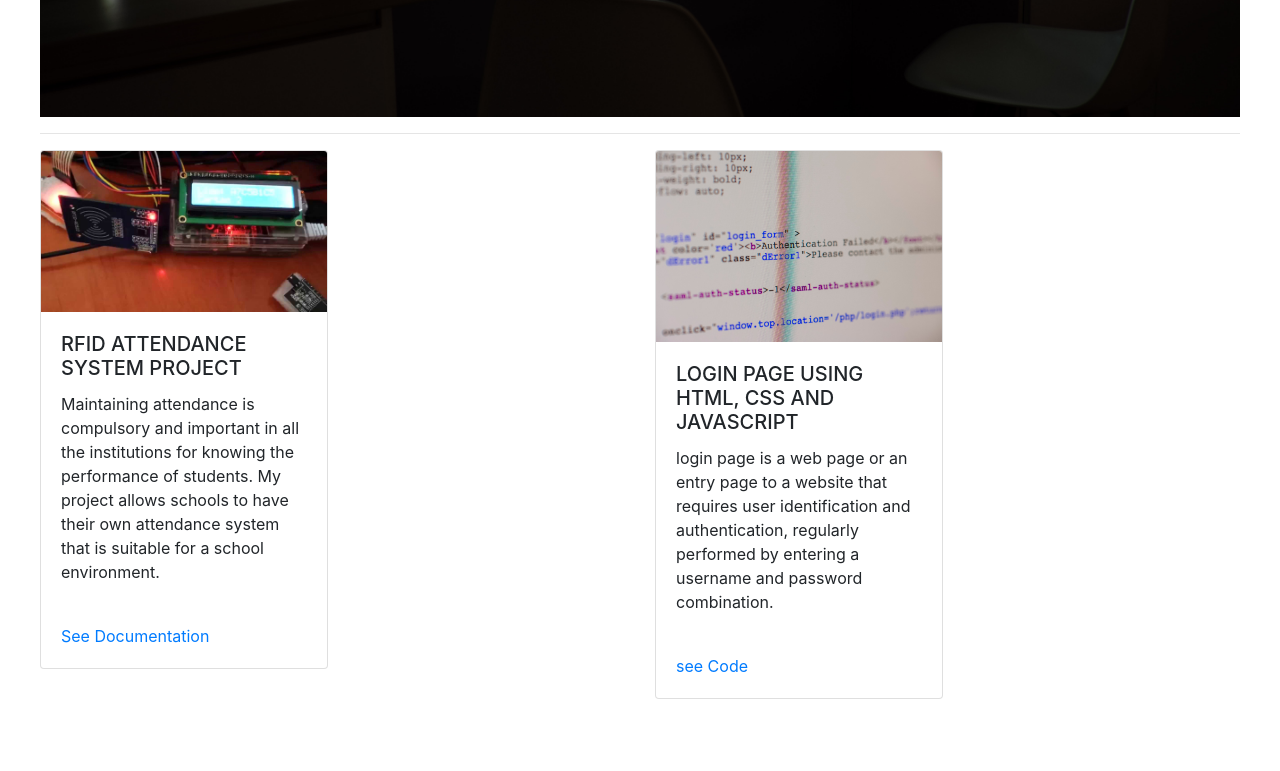
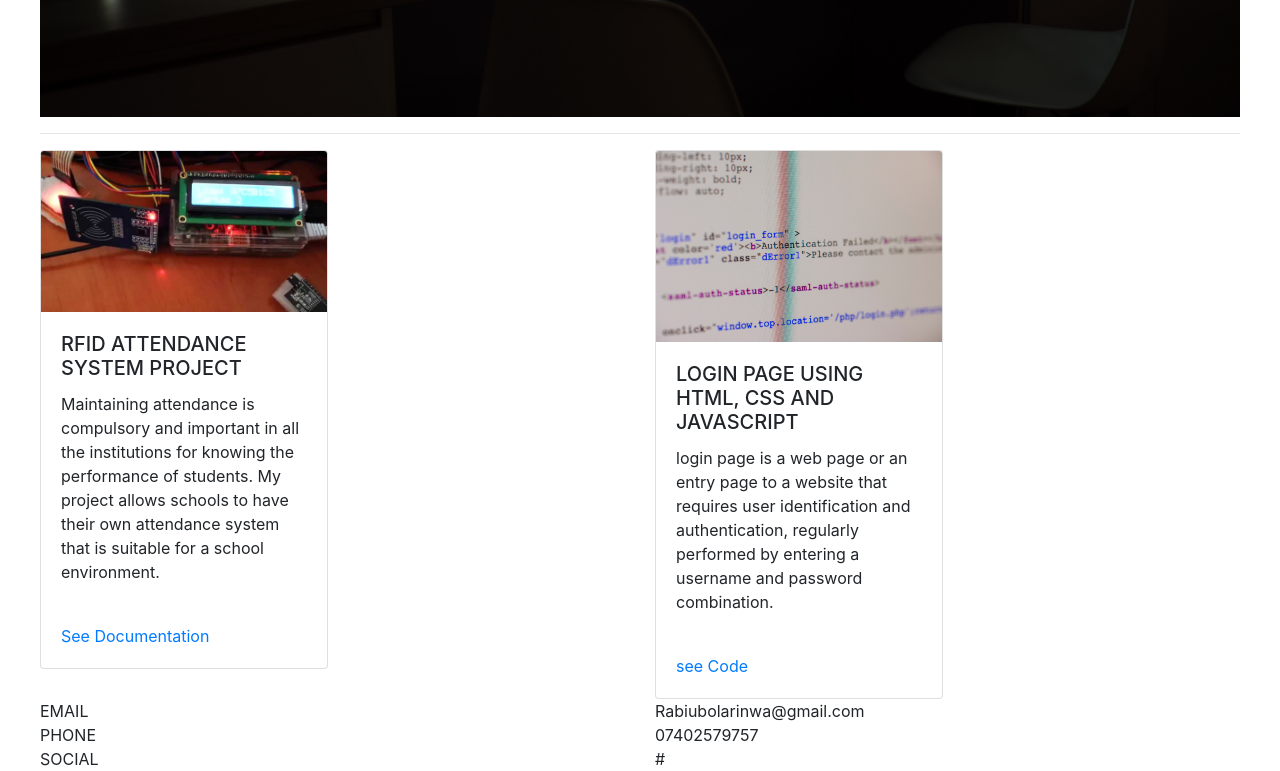
Before and after one commit to Bolarinwa-art/React-Portfolio, a React (Create React App) app: page / in a window 1280 px wide. Shown: the part 1086-1857 px from the top of the page. Before the commit the page ends 1785 px from the top, so only its background shows below. Built offline with nearby package versions, Linux system fonts and the light colour scheme.

Commit message:
added the footer component

```diff
--- a/src/App.js
+++ b/src/App.js
@@ -3,9 +3,9 @@ import Intro from "./Components/Intro";
 import Background from "./Components/Background";
 import MainPage from "./Components/MainPage";
 import Project from "./Components/Project";
+import Footer from "./Components/Footer";
 import "bootstrap/dist/css/bootstrap.min.css";
 import './App.css';
-
 
 function App() {
   return (
@@ -16,6 +16,7 @@ function App() {
           <Intro/>
           <hr/>
           <Project />
+          <Footer />
         </MainPage>
       </Background>
     </div>
--- /dev/null
+++ b/src/Components/Footer.jsx
@@ -0,0 +1,36 @@
+import React from "react";
+import {Row, Col} from "react-bootstrap";
+
+class Footer extends React.Component{
+    render(){
+        return(
+            <div className="footer">
+                <Row className="footer-row">
+                    <Col className="footer-col-field">
+                        EMAIL
+                    </Col>
+                    <Col className="footer-col-val">
+                        Rabiubolarinwa@gmail.com
+                    </Col>
+                </Row>
+                <Row className="footer-row">
+                    <Col className="footer-col-field">
+                        PHONE
+                    </Col>
+                    <Col className="footer-col-val">
+                        07402579757
+                    </Col>
+                </Row>
+                <Row className="footer-row">
+                    <Col className="footer-col-field">
+                        SOCIAL
+                    </Col>
+                    <Col className="footer-col-val">
+                        #
+                    </Col>
+                </Row>
+            </div>
+        );
+    }
+}
+export default Footer;
--- a/src/Components/ProjectCard.jsx
+++ b/src/Components/ProjectCard.jsx
@@ -1,5 +1,5 @@
 import React from "react"
-import {Card, Row, Col} from "react-bootstrap";
+import {Card} from "react-bootstrap";
 
 class ProjectCard extends React.Component {
     render() {
```
